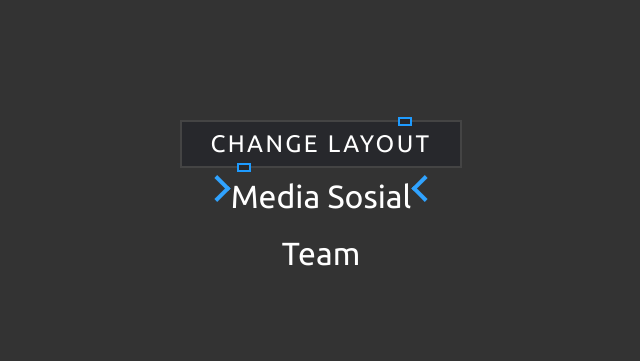
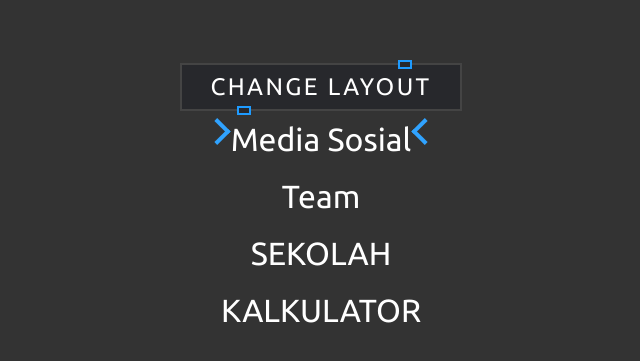
Before and after one commit to faizonly5953/faizonly5953.github.io, a plain HTML site: page layout1.html in a window 1280 px wide. Shown: the part 199-560 px from the top of the page, without its empty margins (319-959 px from the left). Drawn offline with Linux system fonts and the light colour scheme.

Commit message:
Update layout1.html

```diff
--- a/layout1.html
+++ b/layout1.html
@@ -11,6 +11,8 @@
 		<span id="marker"></span>
 		<li><a href="mediasosial.html" target="blank">Media Sosial</a></li>
 		<li><a href="team.html" target="blank">Team</a></li>
+		<li><a href="https://sites.google.com/view/smpnegeri42kotabekasi/e-learning-8" target="blank">SEKOLAH</a></li>
+		<li><a href="kalkulator.html" target="bla">KALKULATOR</a></li>
 	</ul>
 	<script>
 		let marker = document.querySelector('#marker');
```
